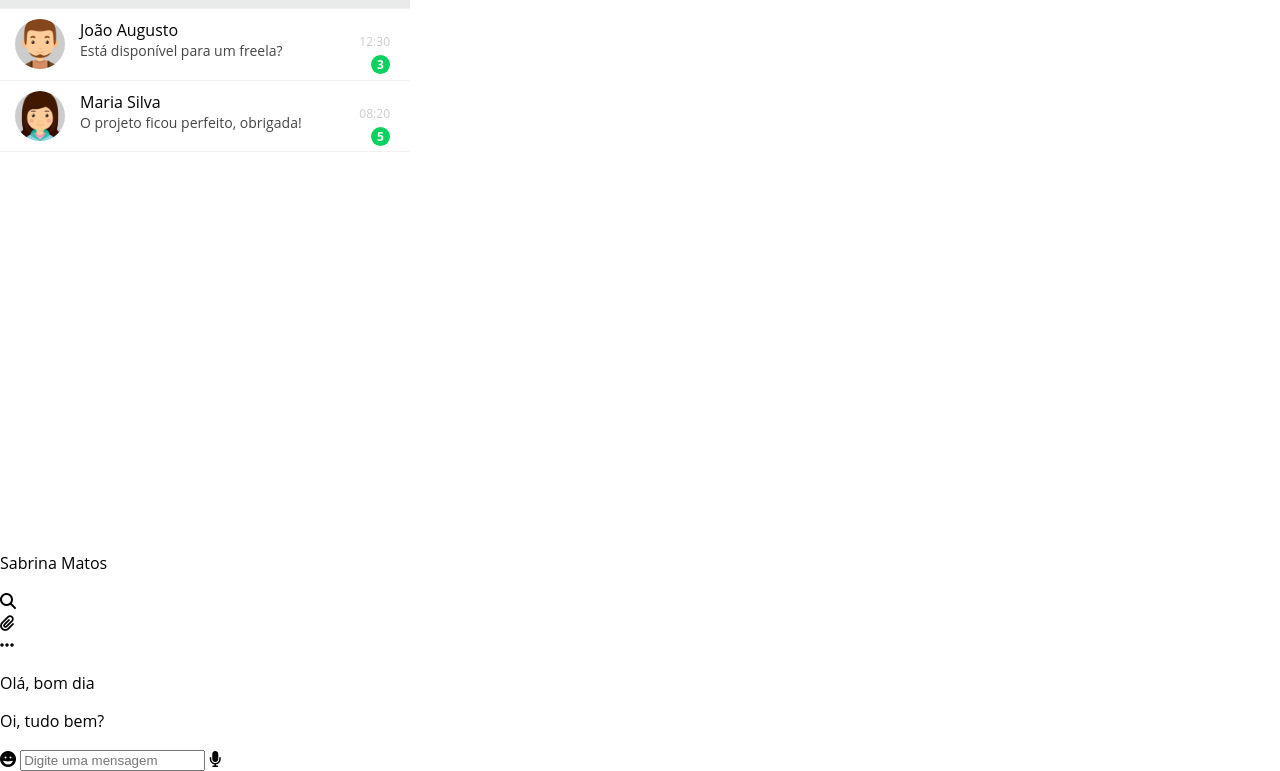
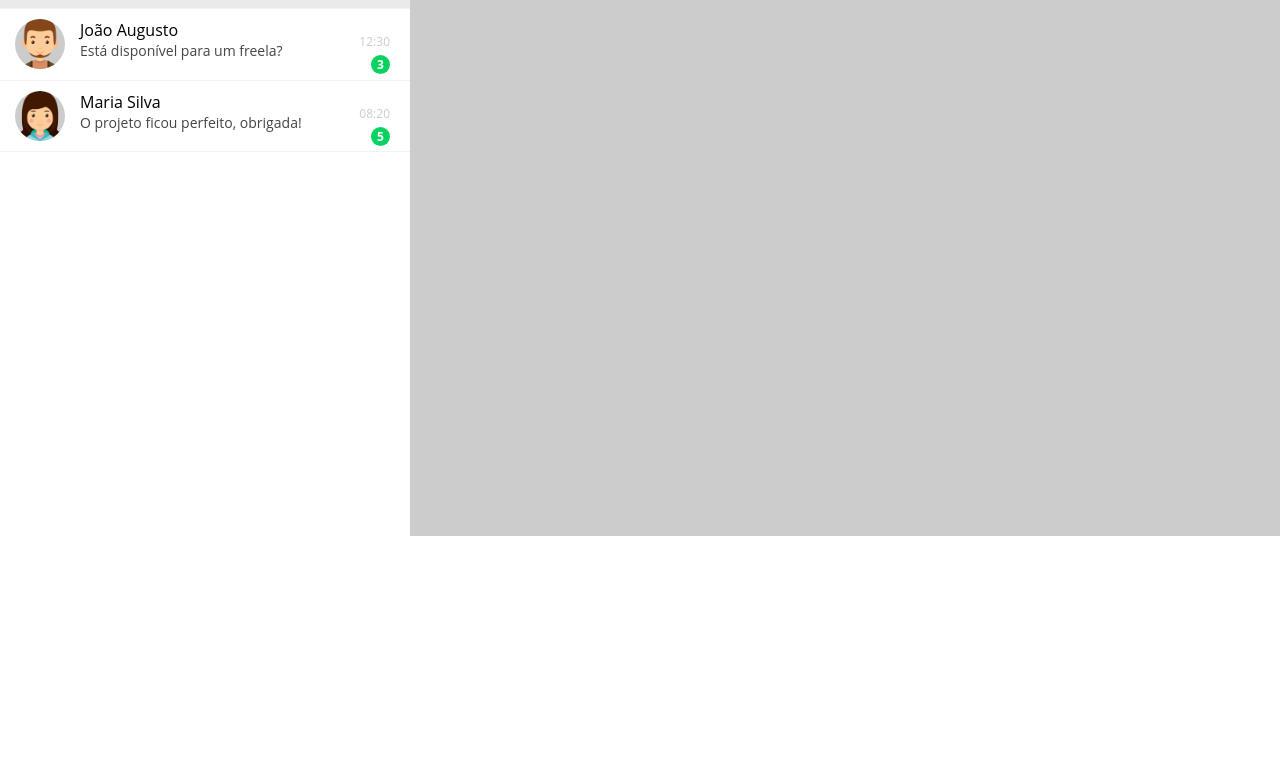
Before and after one commit to LytPez/WhatsApp-Web-Clone, a plain HTML site: page index.html in a window 1280 px wide. Shown: the part 264-1035 px from the top of the page. After the commit the page ends 800 px from the top, so only its background shows below. Drawn offline with Linux system fonts and the light colour scheme.

Commit message:
Inicio da area de chat Css

```diff
--- a/css/style.css
+++ b/css/style.css
@@ -180,3 +180,45 @@ ul{
   float: right;
   margin: 0;
 }
+/*chat*/
+.chat-container{
+  position: absolute;
+  top: 0;
+  left: 410px;
+  width: calc(100% - 410px);
+  height: 100%;
+  background-color: #ccc;
+}
+/* chat navbar*/
+.chat-navbar{
+  height: 60px;
+  background-color: #eee;
+  border-left: 1px solid #ddd;
+  padding-left: 75px;
+}
+.chat-navbar p{
+  margin: 0;
+}
+.contactinfo-container{
+  display: inline-block;
+}
+.contactinfo-container .user-name{
+  font-size: 16px;
+  height: 60px;
+  line-height: 60px;
+}
+.chattools-container{
+  display: inline-block;
+  float: right;
+  height: 60px;
+  line-height: 60px;
+  margin-right: 20px;
+}
+.chattools-container li{
+  display: inline-block;
+  margin-left: 15px;
+  margin-right: 15px;
+  font-size: 18px;
+  color: #80868a;
+  cursor: pointer;
+}
```
